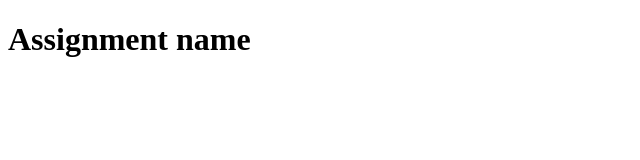
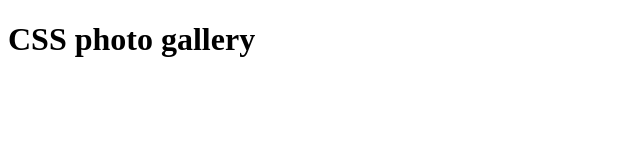
Before and after one commit to grc-hvarghes/grc-hvarghes.github.io, a plain HTML site: page grc339/css-photo-gallery/index.html in a window 1280 px wide. Shown: the whole page, without its empty margins (0-640 px from the left). Drawn offline with Linux system fonts and the light colour scheme.

Commit message:
Update index.html

```diff
--- a/grc339/css-photo-gallery/index.html
+++ b/grc339/css-photo-gallery/index.html
@@ -9,6 +9,6 @@
         <title>GRC 339: CSS photo gallery </title>
     </head>
     <body>
-        <h1>Assignment name</h1>
+        <h1>CSS photo gallery </h1>
     </body>
 </html>
```
